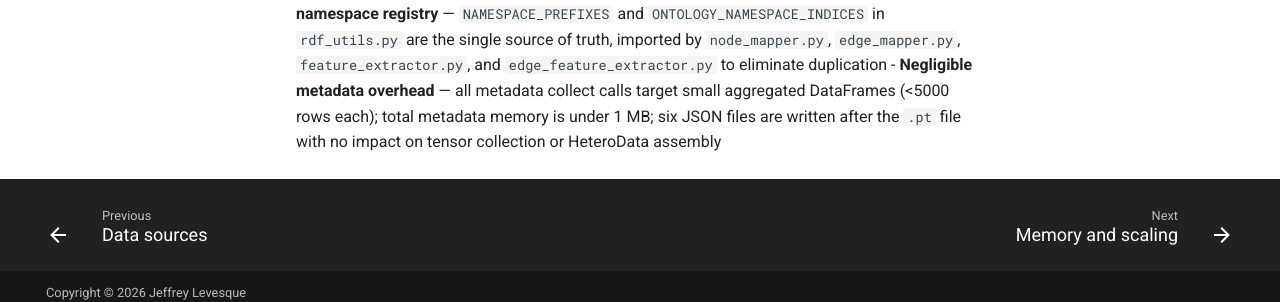
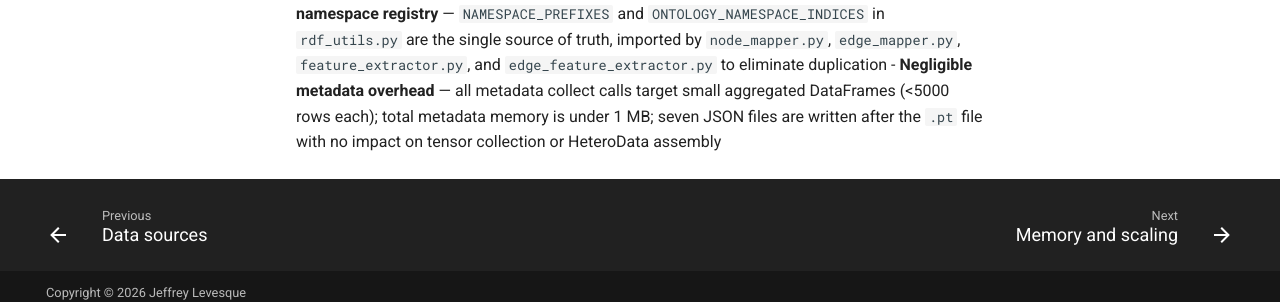
Before and after one commit to jeff1evesque/pyg-knowledge-graph-builder, an MkDocs documentation site: the page built from documentation/reference/layout.md, in a window 1280 px wide and 900 px high, scrolled down 6672 px. Shown: the part 564-866 px from the top of the window. Built offline with MkDocs 1.6.1 and Material for MkDocs 9.7.7, drawn with Linux system fonts in a browser that asks for light colours; comment, search, counter and statistics services are not loaded.

Commit message:
#400: layout.md, the metadata-overhead note counted six files written after the .pt

```diff
--- a/documentation/reference/layout.md
+++ b/documentation/reference/layout.md
@@ -177,4 +177,4 @@ The pipeline is designed to handle:
 - **Loaded partitions track the data, not the shuffle default** — the datatype markers are coalesced to one partition and unioned once after that cached parse, not once per source, so a vocabulary-sized frame no longer adds 200 partitions per source to the cached triples that every enrichment stage reads (see [Sizing a large run](../operations/running-a-job.md#sizing-a-large-run))
 - **Efficient literal isolation** — anti-join against node_id_df filters out edge triples before numeric parsing, avoiding wasted computation on URI-valued objects
 - **Canonical namespace registry** — `NAMESPACE_PREFIXES` and `ONTOLOGY_NAMESPACE_INDICES` in `rdf_utils.py` are the single source of truth, imported by `node_mapper.py`, `edge_mapper.py`, `feature_extractor.py`, and `edge_feature_extractor.py` to eliminate duplication
-- **Negligible metadata overhead** — all metadata collect calls target small aggregated DataFrames (<5000 rows each); total metadata memory is under 1 MB; six JSON files are written after the `.pt` file with no impact on tensor collection or HeteroData assembly
+- **Negligible metadata overhead** — all metadata collect calls target small aggregated DataFrames (<5000 rows each); total metadata memory is under 1 MB; seven JSON files are written after the `.pt` file with no impact on tensor collection or HeteroData assembly
```
